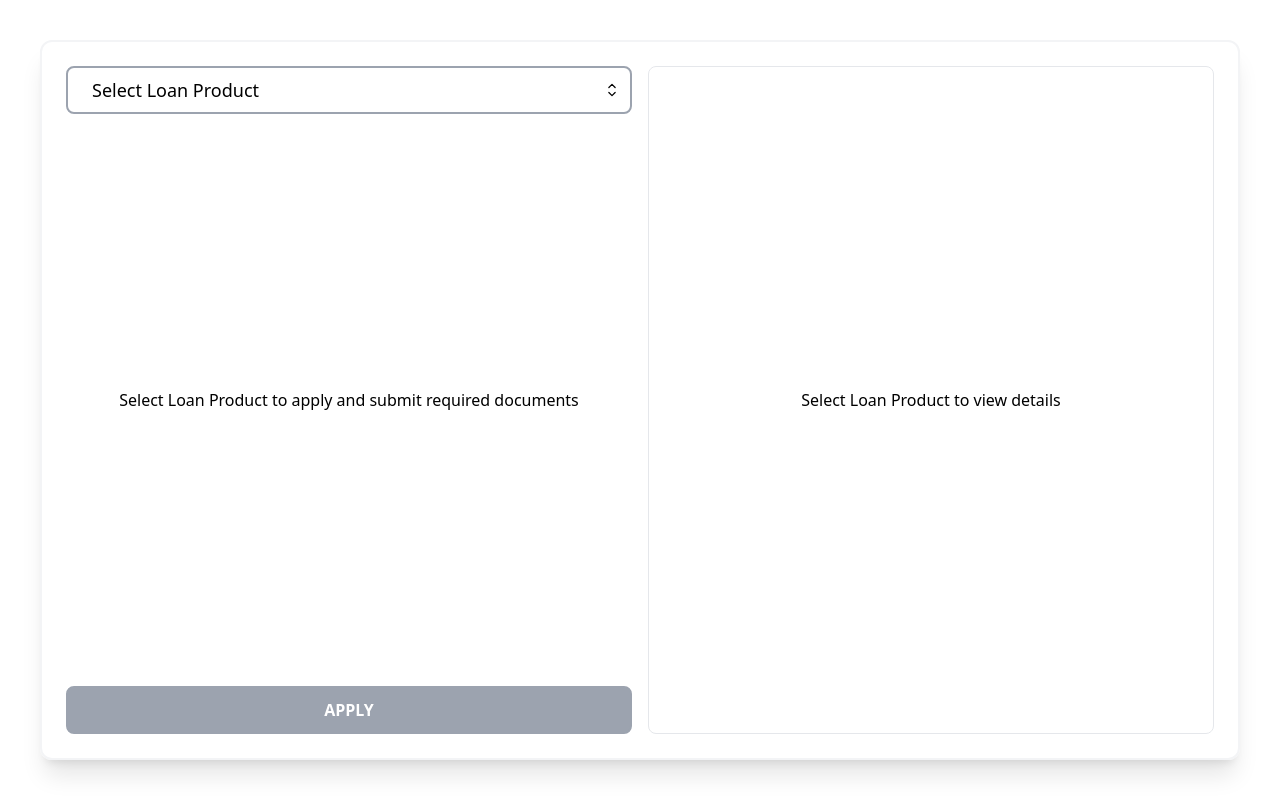
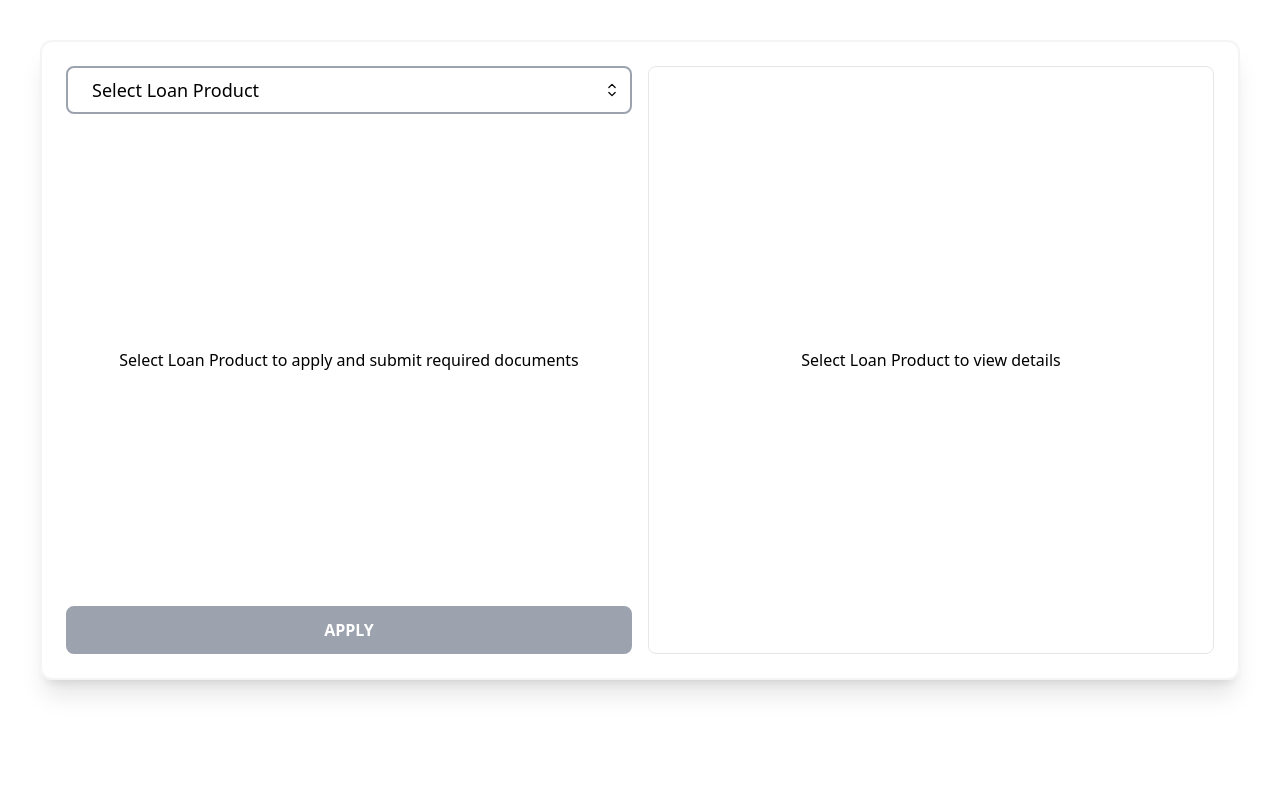
Before and after one commit to Rohitkk432/Onfi-Credit, a Next.js app: page / in a window 1280 px wide. Built offline with nearby package versions, Linux system fonts and the light colour scheme.

Commit message:
fixed screen min-h

```diff
--- a/src/page-modules/home/index.tsx
+++ b/src/page-modules/home/index.tsx
@@ -36,7 +36,7 @@ const Home = () => {
     }
   }, [selectedLoanProduct]);
   return (
-    <div className="w-full bg-white overflow-x-hidden min-h-screen p-6 sm:p-10 flex gap-10">
+    <div className="w-full bg-white overflow-x-hidden min-h-[90vh] p-6 sm:p-10 flex gap-10">
       <div className="w-full flex sm:rounded-xl overflow-hidden sm:shadow-xl sm:border-2 border-gray-100 gap-4 items-center sm:p-6">
         <div className="w-full lg:w-[50%] h-full flex flex-col gap-4">
           <Dropdown
```
